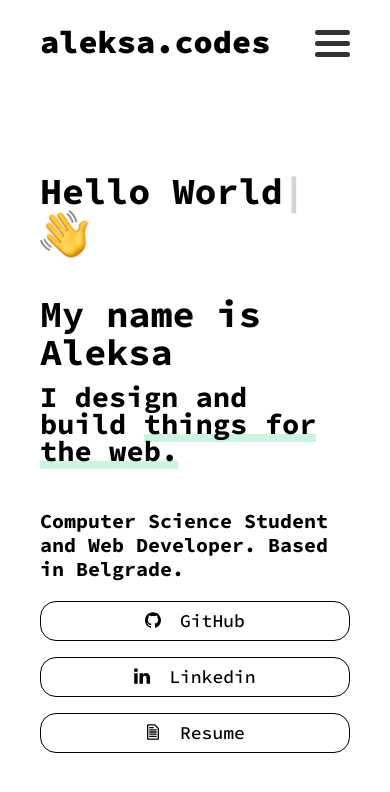
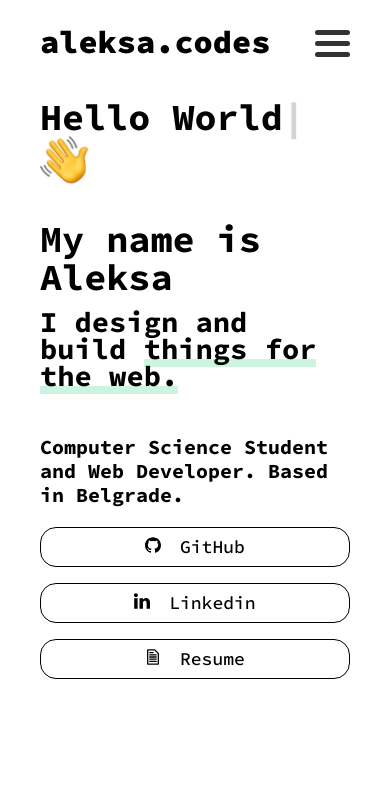
Before and after one commit to aleksa-codes/portfolio-v1, a Next.js app: page / in a window 390 px wide. Shown: the top 792 px of the page. Built offline with nearby package versions, Linux system fonts and the light colour scheme.

Commit message:
Fix: i think it is responsive now :D

```diff
--- a/src/styles/About.module.css
+++ b/src/styles/About.module.css
@@ -4,6 +4,7 @@
   display: flex;
   flex-direction: column;
   justify-content: center;
+  padding-right: 0.125rem;
 }
 
 .aboutImage {
--- a/src/styles/Contact.module.css
+++ b/src/styles/Contact.module.css
@@ -20,6 +20,10 @@
 
 .contactWrap strong {
   font-size: 1.2rem;
+}
+
+.contactWrap p {
+  padding: 0 0.5rem;
 }
 
 .avatar {
--- a/src/styles/Hero.module.css
+++ b/src/styles/Hero.module.css
@@ -48,6 +48,10 @@
 }
 
 @media only screen and (max-width: 408px) {
+  .hero {
+    flex-direction: column;
+    justify-content: flex-start;
+  }
   .heroTitle {
     flex-direction: column;
     align-items: flex-start;
--- a/src/styles/globals.css
+++ b/src/styles/globals.css
@@ -18,7 +18,12 @@ body {
 }
 
 main > section {
-  overflow: hidden auto;
+  overflow: hidden visible;
+}
+
+/* select second div child in main > section */
+main > section > div:nth-child(2) {
+  overflow: auto auto;
 }
 
 a {
```
